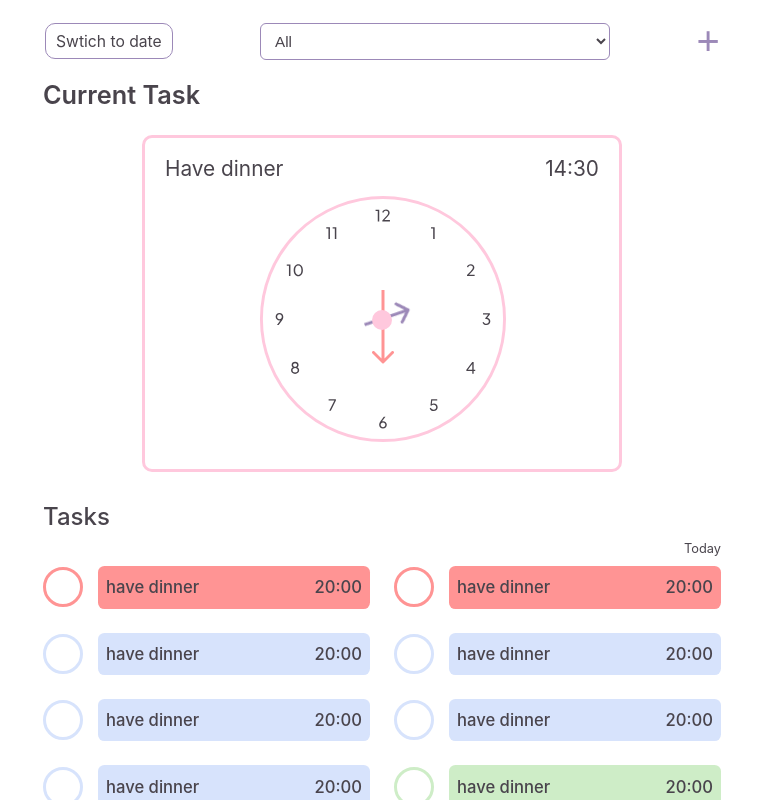
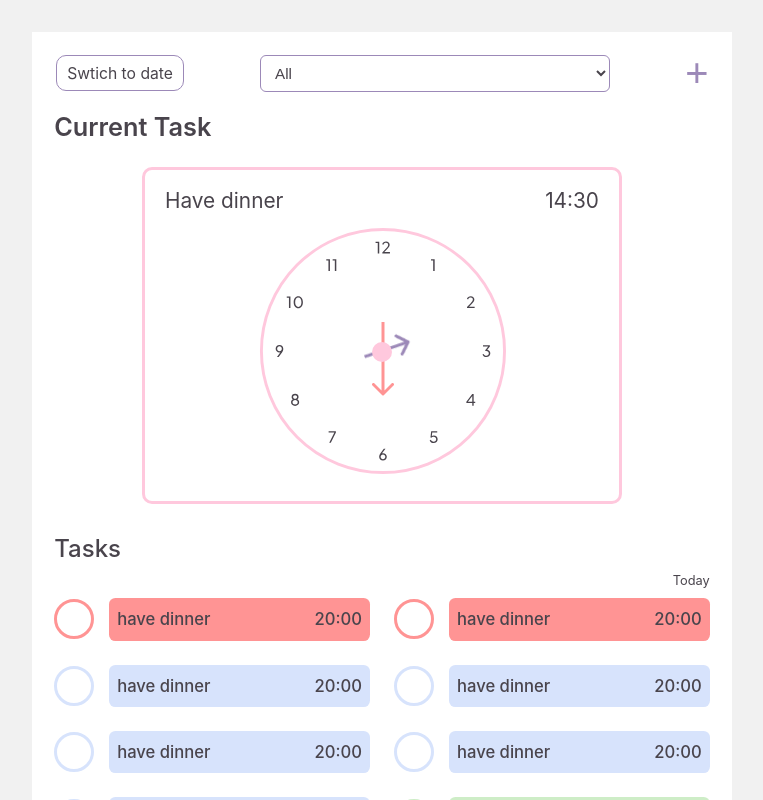
Before and after one commit to Amin-Ansari/My-to-do-list, a React (Create React App) app: page / in a window 1280 px wide. Shown: the top 800 px of the page, without its empty margins (258-1021 px from the left). Built offline with nearby package versions, Linux system fonts and the light colour scheme.

Commit message:
the lyout got better

```diff
--- a/src/App.js
+++ b/src/App.js
@@ -30,7 +30,7 @@ function App() {
   return (
     <div
       className="App"
-      style={{ margin: `${appMarginState ? "20px" : "0px"}` }}
+      style={{ transform: `scaleX(${appMarginState ? "0.96" : "1"}` }}
     >
       <AppContainer animationState={topicState}>
         <Header>
--- a/src/Components/UI/AppContainer.module.css
+++ b/src/Components/UI/AppContainer.module.css
@@ -3,6 +3,8 @@
   max-width: 700px;
   height: auto;
   flex-shrink: 0;
+  background-color: #fff;
+  padding: 0px 0.7rem;
 }
 .move-toSide-animation {
   animation: moveToSide 1.8s ease 0s 1 normal backwards;
@@ -16,3 +18,8 @@
     transform: translateX(-2000px);
   }
 }
+@media all and (min-width: 768px) {
+  .app-container-style {
+    margin: 2rem 0px;
+  }
+}
--- a/src/index.css
+++ b/src/index.css
@@ -14,7 +14,7 @@ body {
   -moz-osx-font-smoothing: grayscale;
   scroll-behavior: smooth;
   background-color: #fff;
-  padding: 0px 30px;
+  background-color: #f1f1f1;
 }
 #where-date-picker-goes-to {
   position: relative;
```
